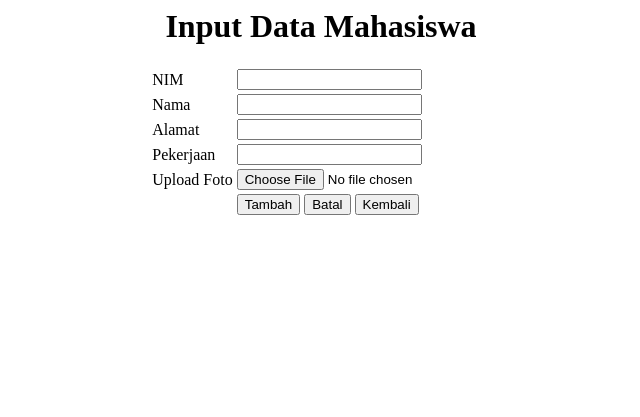
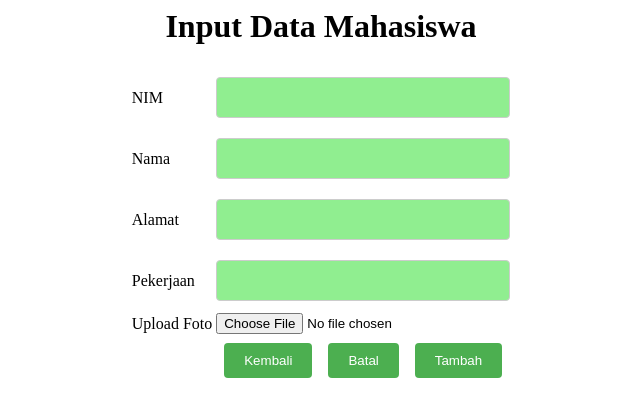
Before and after one commit to bayupamungkss/latihan-crud, a CodeIgniter app: page /crud/kampus/tambah in a window 1280 px wide. Shown: the top 417 px of the page, without its empty margins (319-959 px from the left). Run offline with CodeIgniter, Linux system fonts and the light colour scheme.

Commit message:
first commit

```diff
--- a/application/controllers/kampus.php
+++ b/application/controllers/kampus.php
@@ -5,6 +5,7 @@ class Kampus extends CI_Controller{
         parent::__construct();
         $this->load->model ('m_data');
         $this->load->helper('url');
+        $this->load->library('form_validation');
     }
 
     function index() {
@@ -17,6 +18,13 @@ class Kampus extends CI_Controller{
     }
 
     function tambah_aksi() {
+        $this->form_validation->set_rules('nim','NIM', 'required|min_length[8]|max_length[8]');
+        $this->form_validation->set_rules('nama','Nama', 'required|alpha|min_length[5]|max_length[15]');
+        $this->form_validation->set_rules('alamat','Alamat', 'required|alpha');
+        $this->form_validation->set_rules('pekerjaan','Pekerjaan', 'required|alpha');
+
+        if($this->form_validation->run() == TRUE)
+        {
             $nim = $this->input->post('nim');
             $nama = $this->input->post('nama');
             $alamat = $this->input->post('alamat');
@@ -45,7 +53,11 @@ class Kampus extends CI_Controller{
         );
         $this->m_data->input_data($data,'mahasiswa');
         redirect('kampus/index');
+        }else{
+            $this->load->view('input_data');
         }
+    }
+
     function edit($id) {
         $where = array('id' => $id);
         $data['mahasiswa'] = $this->m_data->edit_data($where,'mahasiswa')->result();
--- a/application/views/input_data.php
+++ b/application/views/input_data.php
@@ -1,10 +1,12 @@
 <html>
 <head>
     <title>Input Data Mahasiswa</title>
+    <link rel="stylesheet" type="text/css" href="<?php echo base_url() ?>desain/css/style.css">
 </head>
 <body>
     <center>
         <h1>Input Data Mahasiswa</h1>
+        <label style="color:#FF0000"><?php echo validation_errors(); ?></label>
     </center>
     <form action="<?php echo base_url(). 'index.php/kampus/tambah_aksi'; ?>" method="post" enctype="multipart/form-data">
         <table style="margin:20px auto;">
@@ -30,6 +32,7 @@
             </tr>
             <tr>
                 <td></td>
+
                 <td><input type="submit" value="Tambah"> <input type="reset" value="Batal"> <?php echo anchor('kampus/index','<input type=button value=Kembali>'); ?></td>
             </tr>
         </table>
--- a/application/views/tampil_data.php
+++ b/application/views/tampil_data.php
@@ -2,10 +2,11 @@
 <html>
 <head>
     <title>Tampil Data</title>
+<link rel="stylesheet" type="text/css" href="<?php echo base_url() ?>desain/css/style.css">
 </head>
 <body>
     <center><h1>Data Mahasiswa</h1></center>
-    <table style="margin:20px auto;" border="1">
+    <table style="margin:20px auto;" border="1" id="tampilantabel">
         <tr>
             <th>No</th>
             <th>NIM</th>
--- /dev/null
+++ b/desain/css/style.css
@@ -0,0 +1,64 @@
+@charset "utf-8";
+/* CSS Document */
+
+div {
+    border-radius: 2px;
+    background-color: #f2f2f2;
+    padding: 10px;
+}
+
+#tampilantabel {
+    font-family: "Trebuchet MS", Arial, Helvetica, sans-serif;
+    border-collapse: collapse;
+    width: 100%;
+}
+
+#tampilantabel td, #tampilantabel th {
+    border: 1px solid #ddd;
+    padding: 8px;
+}
+
+#tampilantabel tr:nth-child(even) {background-color: #f2f2f2;}
+#tampilantabel tr:hover {background-color: #ddd;}
+
+#tampilantabel th {
+    padding-top: 12px;
+    padding-bottom: 12px;
+    text-align: left;
+    background-color : #4CAF50;
+    color: white;
+}
+
+input[type=text],input[type=password], select {
+    width: 100%;
+    padding: 12px 20px;
+    margin: 8px 0;
+    display: inline-block;
+    border: 1px solid #ccc;
+    border-radius: 4px;
+    box-sizing: border-box;
+}
+
+input[type=text], input[type=password]:focus {
+    background-color: lightgreen;
+}
+input[type=submit],input[type=button], input[type=reset] {
+    background-color: #4CAF50;
+    border: none;
+    color: white;
+    padding: 10px 20px;
+    text-decoration: none;
+    margin: 5px 8px;
+    cursor: pointer;
+    border-radius: 4px;
+    float:right;
+}
+
+}
+
+input[type=submit]:hover {
+    background-color: #45a049;
+}
+img {
+    border-radius: 80%;
+}
```
Also changed, not shown: application/language/english/form_validation_lang.php (added, +70 -0 lines), images/15276.jpg (added), images/530368.jpg (added), 1 other file. Lines whose indentation alone changed are shown as unchanged.
